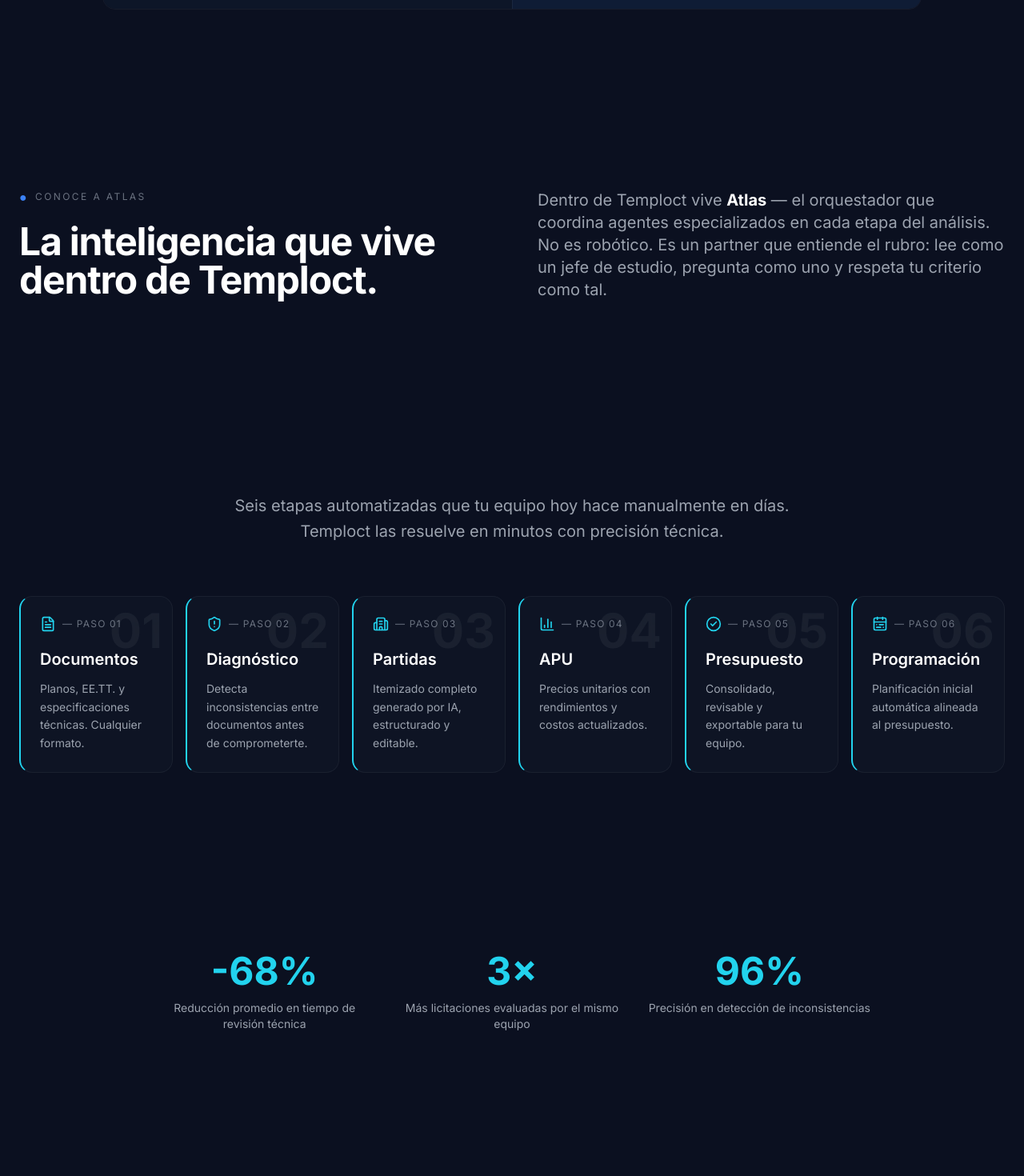
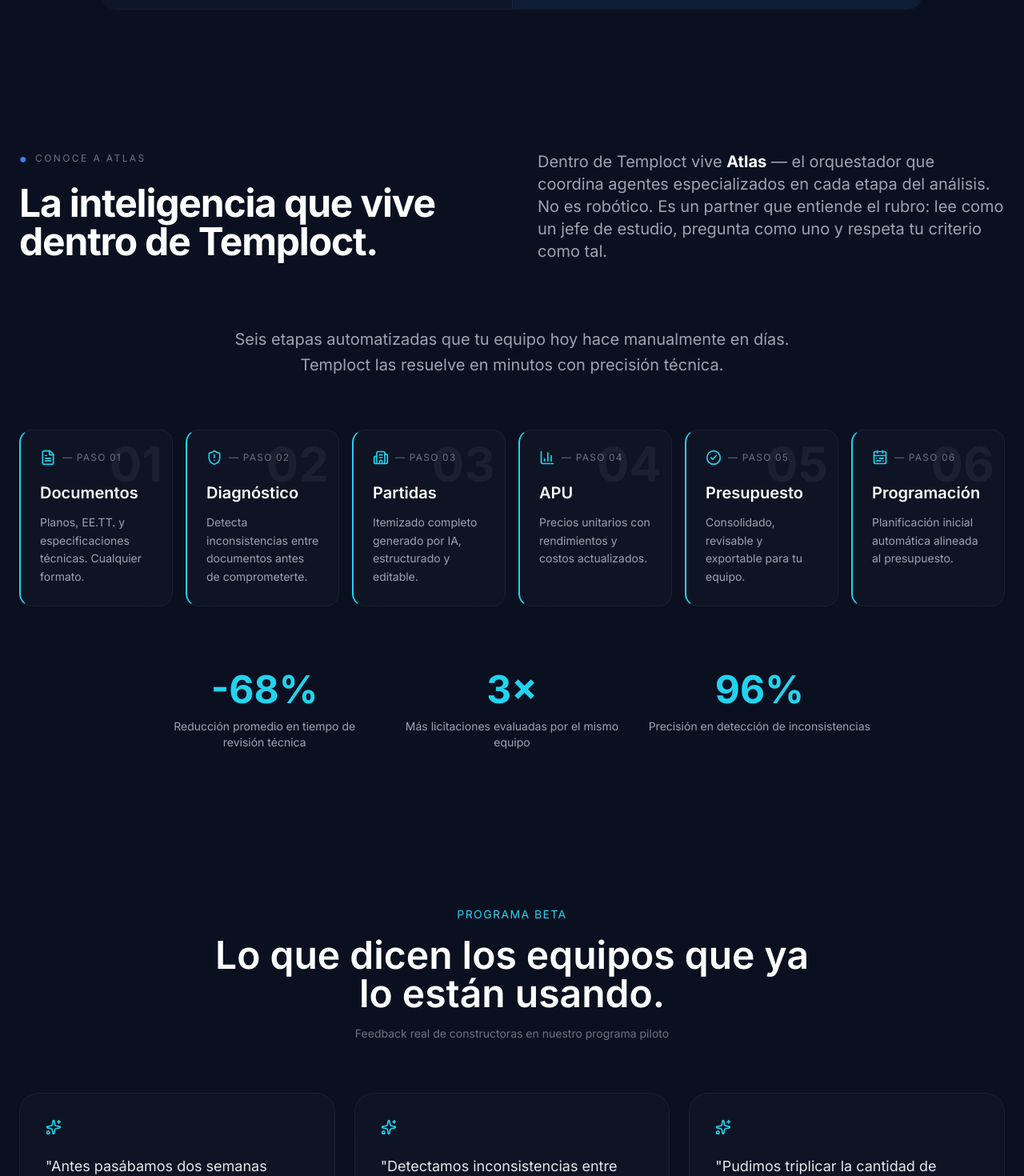
Before and after one commit to camqdesign/temploct-landing1, a React (Vite) app: page / in a window 1280 px wide. Shown: the part 3200-4670 px from the top of the page at 80% size. Built offline with nearby package versions, Linux system fonts and the light colour scheme.

Commit message:
reducir espaciado entre atlas, workflow y stats

```diff
--- a/src/App.jsx
+++ b/src/App.jsx
@@ -322,7 +322,7 @@
       </section>
 
       {/* CONOCE A ATLAS */}
-      <section className="px-6 py-28 relative z-10">
+      <section className="px-6 pt-16 pb-10 relative z-10">
         <div className="max-w-7xl mx-auto grid lg:grid-cols-2 gap-16 items-center">
 
           {/* Columna izquierda */}
@@ -357,7 +357,7 @@
       </section>
 
       {/* HOW IT WORKS */}
-      <section id="workflow" className="py-32 px-6">
+      <section id="workflow" className="pt-10 pb-10 px-6">
         <div className="max-w-5xl mx-auto text-center mb-16">
           <p className="text-xl text-gray-400 leading-relaxed">
             Seis etapas automatizadas que tu equipo hoy hace manualmente en días.<br />
@@ -401,7 +401,7 @@
       </section>
 
       {/* STATS BAR */}
-      <section className="px-6 py-24 relative z-10">
+      <section className="px-6 pt-10 pb-16 relative z-10">
         <div className="max-w-4xl mx-auto grid grid-cols-1 md:grid-cols-3 gap-8 text-center">
           {[
             { value: '-68%', label: 'Reducción promedio en tiempo de revisión técnica' },
```
